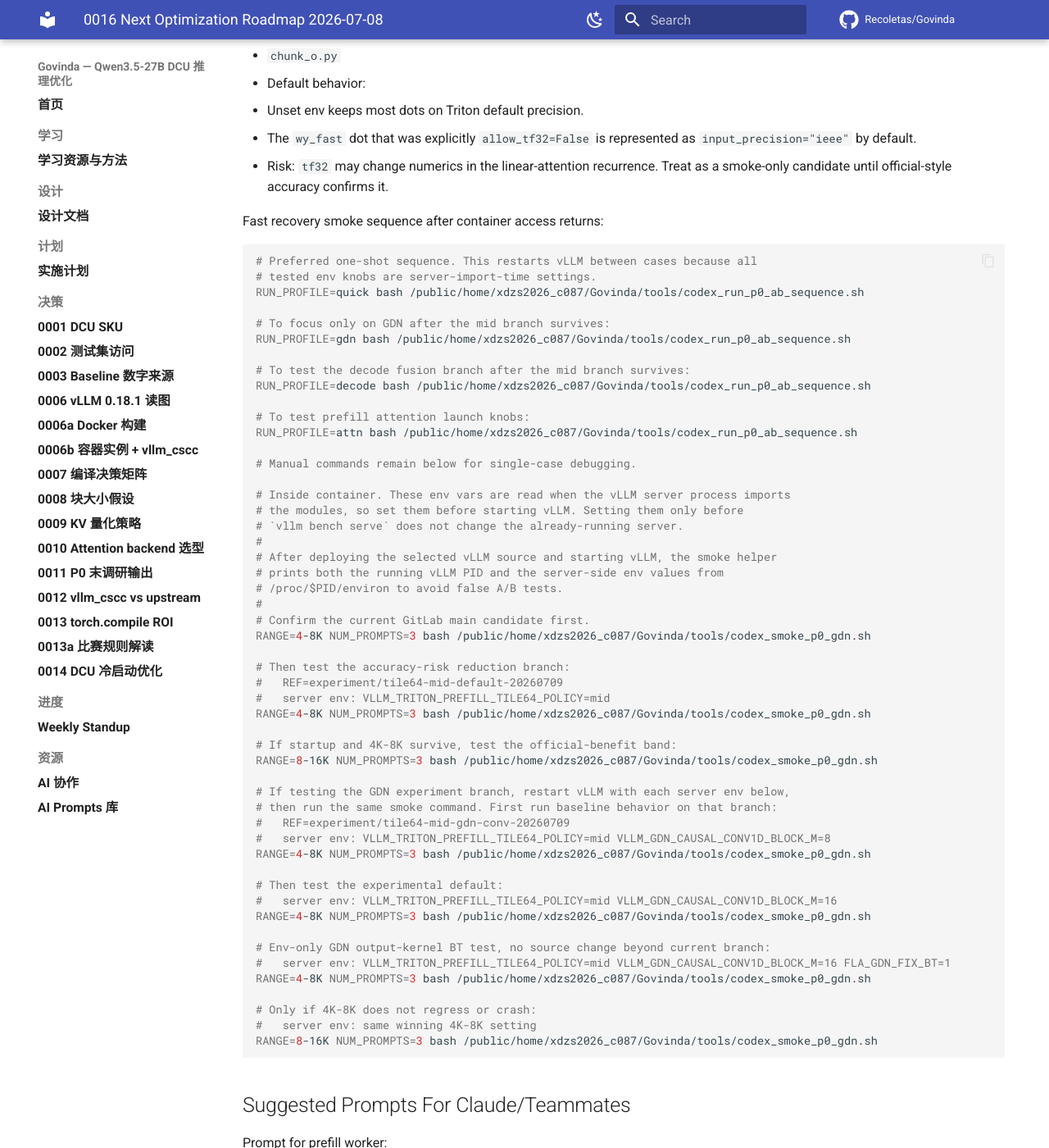
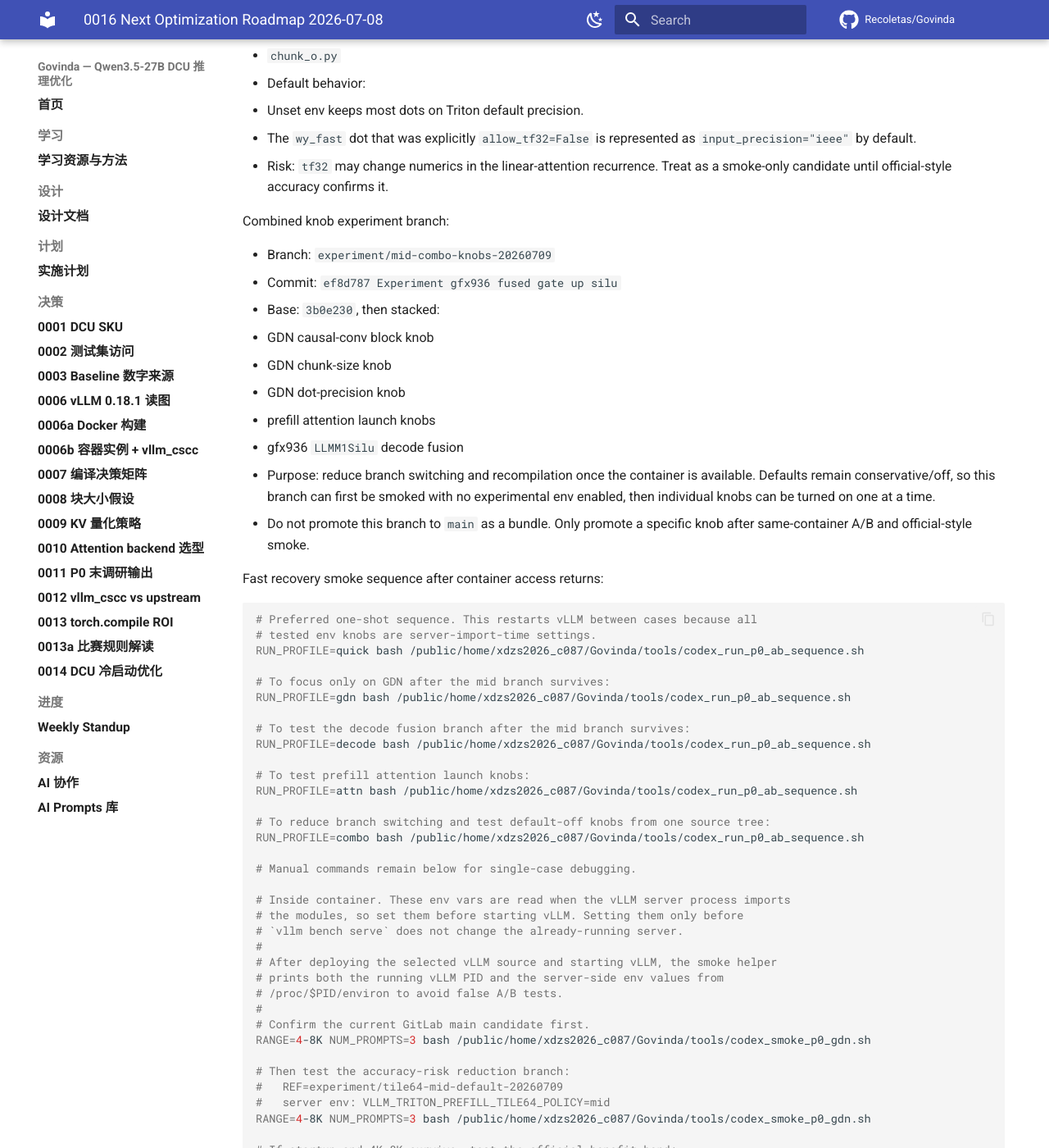
Before and after one commit to Recoletas/Govinda, an MkDocs documentation site: the page built from docs/decisions/0016-next-optimization-roadmap-2026-07-08.md, in a window 1280 px wide and 1400 px high, scrolled down 10863 px. Shown: the whole window at 82% size. Built offline with MkDocs 1.6.1 and Material for MkDocs 9.7.7, drawn with Linux system fonts in a browser that asks for light colours; comment, search, counter and statistics services are not loaded.

Commit message:
Add combined knob smoke profile

````diff
--- a/docs/decisions/0016-next-optimization-roadmap-2026-07-08.md
+++ b/docs/decisions/0016-next-optimization-roadmap-2026-07-08.md
@@ -432,6 +432,23 @@ GDN dot-precision experiment branch:
 - Risk: `tf32` may change numerics in the linear-attention recurrence. Treat as
   a smoke-only candidate until official-style accuracy confirms it.
 
+Combined knob experiment branch:
+
+- Branch: `experiment/mid-combo-knobs-20260709`
+- Commit: `ef8d787 Experiment gfx936 fused gate up silu`
+- Base: `3b0e230`, then stacked:
+  - GDN causal-conv block knob
+  - GDN chunk-size knob
+  - GDN dot-precision knob
+  - prefill attention launch knobs
+  - gfx936 `LLMM1Silu` decode fusion
+- Purpose: reduce branch switching and recompilation once the container is
+  available. Defaults remain conservative/off, so this branch can first be
+  smoked with no experimental env enabled, then individual knobs can be turned
+  on one at a time.
+- Do not promote this branch to `main` as a bundle. Only promote a specific
+  knob after same-container A/B and official-style smoke.
+
 Fast recovery smoke sequence after container access returns:
 
 ```bash
@@ -447,6 +464,9 @@ RUN_PROFILE=decode bash /public/home/xdzs2026_c087/Govinda/tools/codex_run_p0_ab
 
 # To test prefill attention launch knobs:
 RUN_PROFILE=attn bash /public/home/xdzs2026_c087/Govinda/tools/codex_run_p0_ab_sequence.sh
+
+# To reduce branch switching and test default-off knobs from one source tree:
+RUN_PROFILE=combo bash /public/home/xdzs2026_c087/Govinda/tools/codex_run_p0_ab_sequence.sh
 
 # Manual commands remain below for single-case debugging.
 
````
Also changed, not shown: 1 other file.
